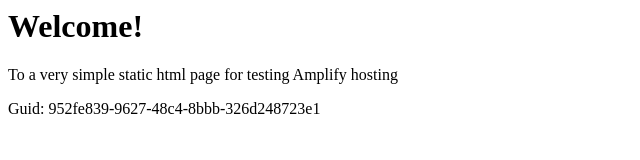
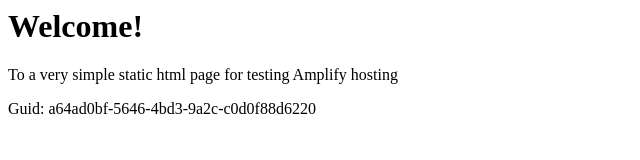
Before and after one commit to aws-aemilia-mxp/Github-PR-Commit-Integration-Test-DoNotTouch-GitHubWebhookPushCanaryTest-v1-prod-eu-south-1, a website: page src/index.html in a window 1280 px wide. Shown: the full height of the page, 0-640 px from the left. Drawn offline with Linux system fonts and the light colour scheme.

Commit message:
commit from integ tests

```diff
--- a/src/index.html
+++ b/src/index.html
@@ -12,6 +12,6 @@
 <body>
     <h1>Welcome!</h1>
     <p>To a very simple static html page for testing Amplify hosting</p>
-    <p>Guid: 952fe839-9627-48c4-8bbb-326d248723e1</p></body>
+    <p>Guid: a64ad0bf-5646-4bd3-9a2c-c0d0f88d6220</p></body>
 
 </html>
```
